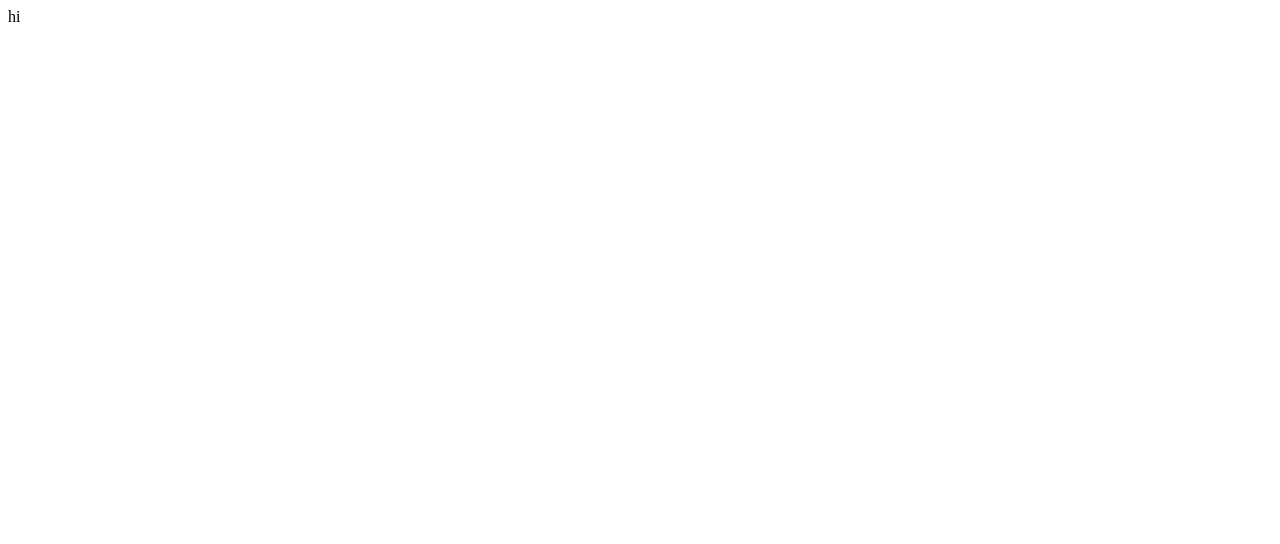
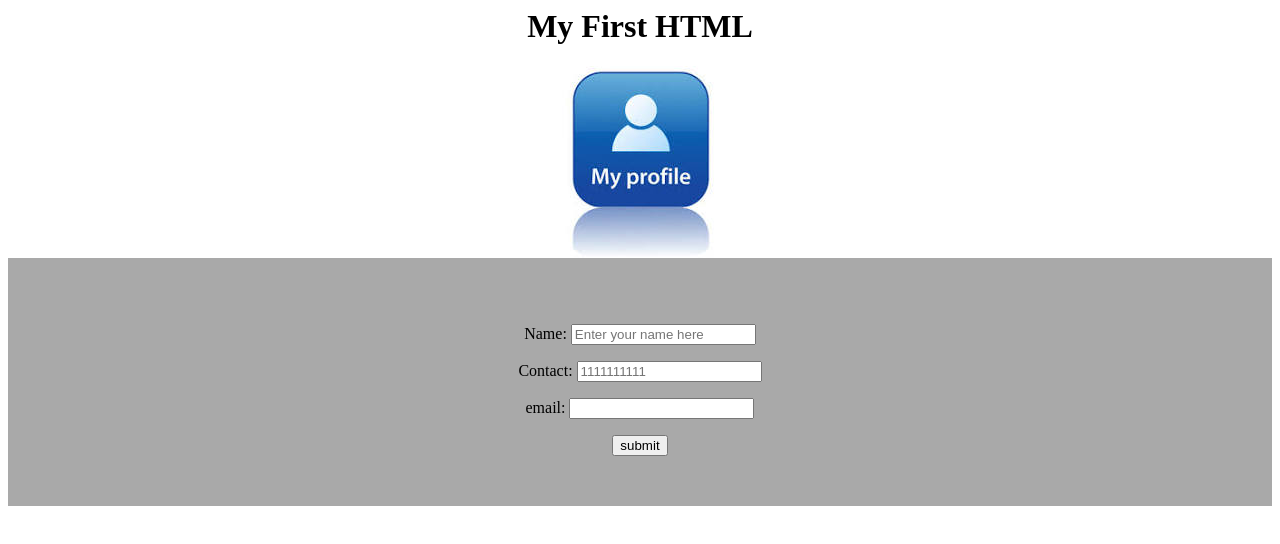
Before and after one commit to GurumoorthiM/secondProject, a plain HTML site: page index.html in a window 1280 px wide. Drawn offline with Linux system fonts and the light colour scheme.

Commit message:
updated Index.html and  added one image

```diff
--- a/index.html
+++ b/index.html
@@ -1 +1,17 @@
-hi
+<html>
+<Title> MY HTML </Title>
+
+<body>
+    <center>
+        <h1>My First HTML</h1>
+        <img src="./My Profile.jpg">
+        <div style="padding: 50px; background-color:darkgrey">
+            <P>Name: <input type="text" placeholder="Enter your name here"></input></P>
+            <P>Contact: <input type="text" placeholder="1111111111"></input></P>
+            <P>email: <input type="email"></input></P>
+            <button type="submit">submit</button>
+        </div>
+    </center>
+</body>
+
+</html>
```
Also changed, not shown: My Profile.jpg (added).
